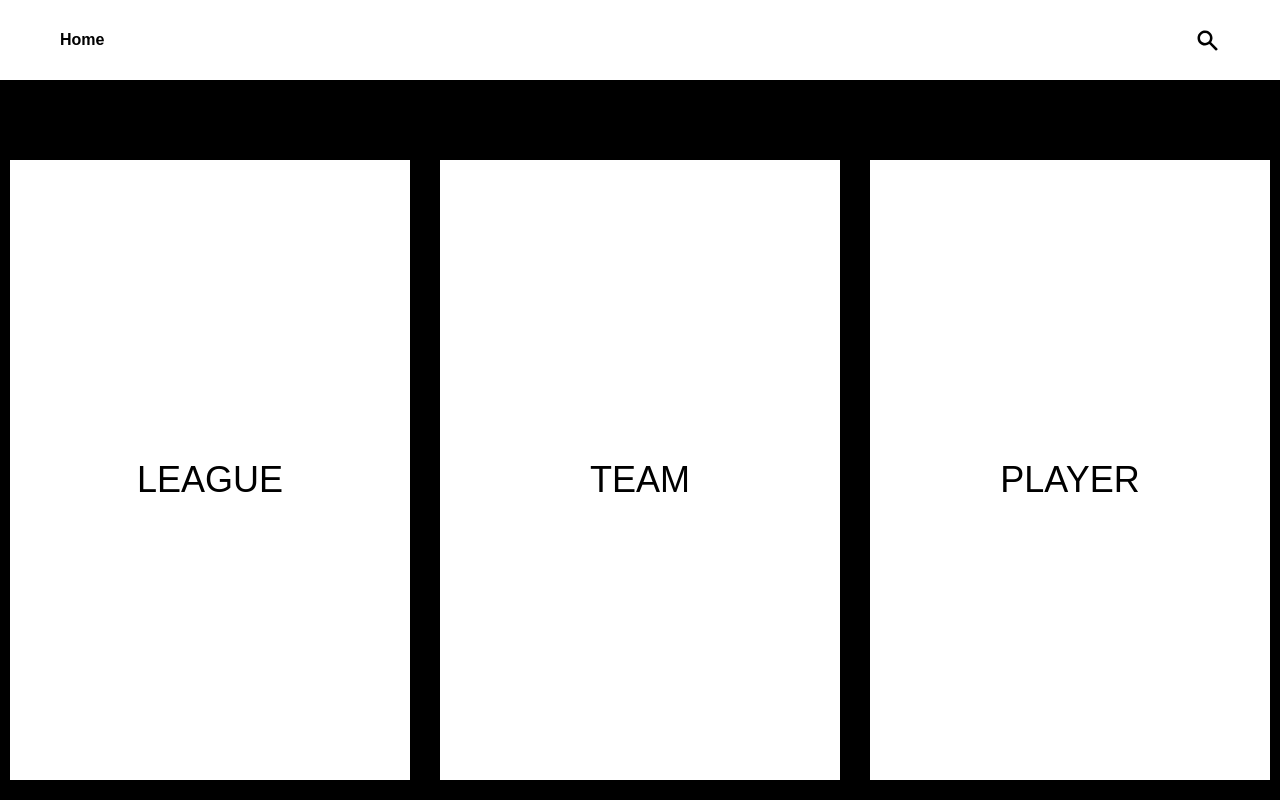
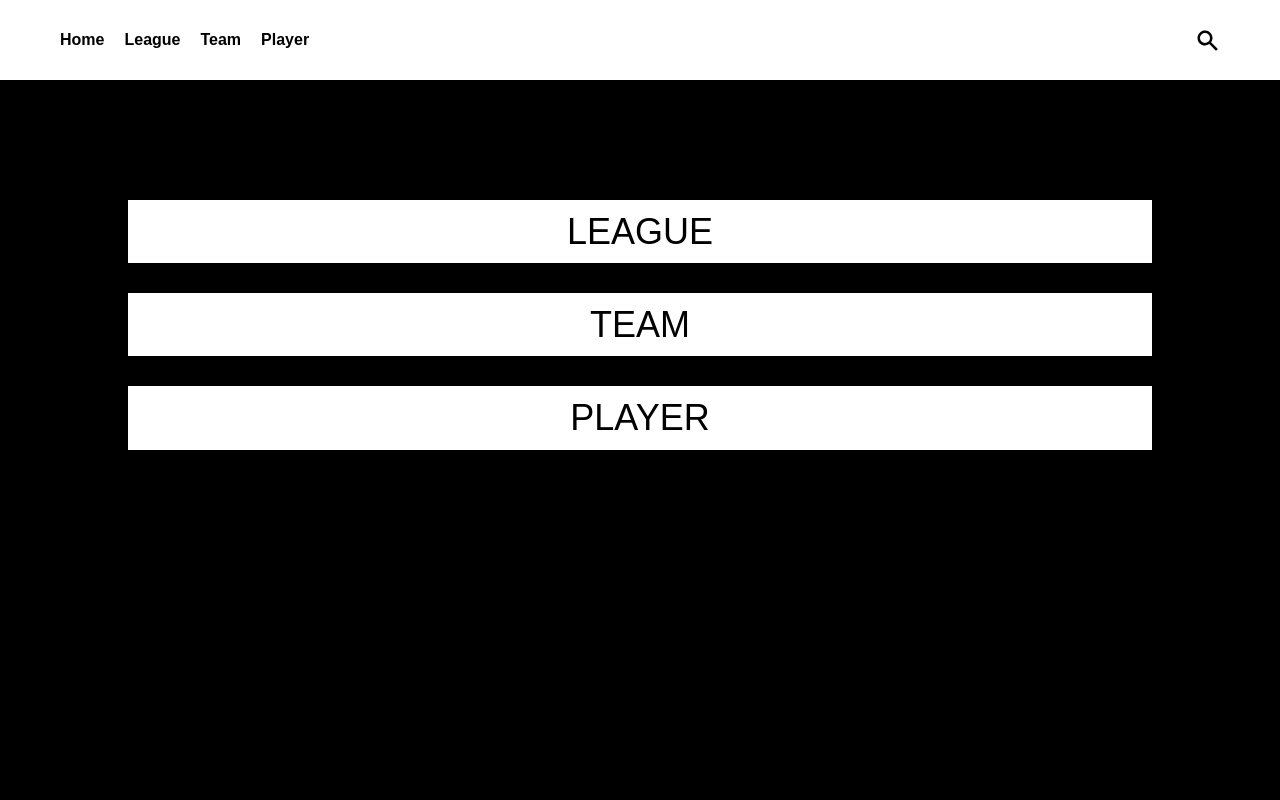
Before and after one commit to Yunsuyeong/mySoccerSearch, a React (Create React App) app: page / in a window 1280 px wide. Built offline with nearby package versions, Linux system fonts and the light colour scheme.

Commit message:
2023/02/16(Search Pages Routing)

```diff
--- a/src/Components/Header.tsx
+++ b/src/Components/Header.tsx
@@ -102,6 +102,15 @@ const Header = () => {
           <Item>
             <Link to="/">Home</Link>
           </Item>
+          <Item>
+            <Link to="/league">League</Link>
+          </Item>
+          <Item>
+            <Link to="/team">Team</Link>
+          </Item>
+          <Item>
+            <Link to="/player">Player</Link>
+          </Item>
         </Items>
       </Col>
       <Col>
--- a/src/Routes/Home.tsx
+++ b/src/Routes/Home.tsx
@@ -1,27 +1,24 @@
 import { useNavigate } from "react-router-dom";
 import styled from "styled-components";
 
-const Banner = styled.div`
+const Wrapper = styled.div`
   width: 100vw;
   height: 100vh;
-  display: flex;
-  justify-content: center;
   background-color: black;
 `;
 
 const Cols = styled.div`
   position: relative;
-  top: -650px;
+  display: flex;
+  justify-content: center;
+  top: 200px;
 `;
 
 const Col = styled.div`
-  display: grid;
-  grid-template-columns: repeat(3, 1fr);
+  display: flex;
+  flex-direction: column;
   gap: 30px;
-  position: absolute;
-  width: 100%;
-  height: 80vh;
-  padding: 10px;
+  width: 80%;
 `;
 
 const Box = styled.div`
@@ -31,15 +28,14 @@ const Box = styled.div`
   background-color: white;
   color: black;
   font-size: 36px;
-  padding-top: 20px;
+  padding: 10px;
   cursor: pointer;
 `;
 
 const Home = () => {
   const navigate = useNavigate();
   return (
-    <>
-      <Banner></Banner>
+    <Wrapper>
       <Cols>
         <Col>
           <Box onClick={() => navigate("/league")}>
@@ -53,7 +49,7 @@ const Home = () => {
           </Box>
         </Col>
       </Cols>
-    </>
+    </Wrapper>
   );
 };
 
--- a/src/Routes/League.tsx
+++ b/src/Routes/League.tsx
@@ -1,6 +1,8 @@
+import { useQuery } from "react-query";
 import styled from "styled-components";
+import { getLeagues, IGetLeagues } from "./player/api";
 
-const Banner = styled.div`
+const Wrapper = styled.div`
   width: 100vw;
   height: 100vh;
   display: flex;
@@ -8,8 +10,54 @@ const Banner = styled.div`
   background-color: black;
 `;
 
+const Cols = styled.div`
+  position: relative;
+  top: -650px;
+`;
+
+const Col = styled.div`
+  display: grid;
+  grid-template-columns: repeat(3, 1fr);
+  gap: 30px;
+  position: absolute;
+  width: 100%;
+  height: 80vh;
+  padding: 10px;
+`;
+
+const Box = styled.div`
+  display: flex;
+  flex-direction: column;
+  justify-content: center;
+  align-items: center;
+  background-color: white;
+  color: black;
+  font-size: 24px;
+  padding-top: 20px;
+  cursor: pointer;
+`;
+
 const League = () => {
-  return <Banner />;
+  const { data, isLoading } = useQuery<IGetLeagues>(
+    ["league", "england"],
+    getLeagues
+  );
+  console.log(data?.response[0].league?.name);
+  return (
+    <>
+      <Wrapper />
+      <Cols>
+        <Col>
+          {data?.response.slice(0, 6).map((res) => (
+            <Box key={res.league.id}>
+              <h1>{res.league.name}</h1>
+              <h2>{res.country.code}</h2>
+            </Box>
+          ))}
+        </Col>
+      </Cols>
+    </>
+  );
 };
 
 export default League;
--- a/src/Routes/search/index.tsx
+++ b/src/Routes/search/index.tsx
@@ -92,9 +92,6 @@ const Search = () => {
   const [searchParams, _] = useSearchParams();
   const keyword = searchParams.get("keyword");
   const navigate = useNavigate();
-  const leagueMatch = useMatch("/search/:leagueId");
-  const teamMatch = useMatch("/search/:teamId");
-  const playerMatch = useMatch("/search/:playerId");
   const { data: leagueData, isLoading } = useQuery<IGetLeagues>(
     ["search", "league"],
     () => getSearchLeague(keyword!)
@@ -115,7 +112,12 @@ const Search = () => {
             <Col>
               <Category>LEAGUE</Category>
               {leagueData?.response.slice(0, 5).map((league) => (
-                <Box key={league.league.id}>
+                <Box
+                  key={league.league.id}
+                  onClick={() =>
+                    navigate(`/search/league?id=${league.league.id}`)
+                  }
+                >
                   <Img src={league.league.logo} />
                   <Name>{league.league.name}</Name>
                 </Box>
@@ -126,7 +128,10 @@ const Search = () => {
             <Col>
               <Category>TEAM</Category>
               {teamData?.response.slice(0, 5).map((team) => (
-                <Box key={team.team.id}>
+                <Box
+                  key={team.team.id}
+                  onClick={() => navigate(`/search/team?id=${team.team.id}`)}
+                >
                   <Img src={team.team.logo} />
                   <Name>{team.team.name}</Name>
                 </Box>
@@ -137,7 +142,12 @@ const Search = () => {
             <Col>
               <Category>PLAYER</Category>
               {playerData?.response.slice(0, 5).map((player) => (
-                <Box key={player.player.id}>
+                <Box
+                  key={player.player.id}
+                  onClick={() =>
+                    navigate(`/search/player?id=${player.player.id}`)
+                  }
+                >
                   <Img src={player.player.photo} />
                   <Name>{player.player.name}</Name>
                 </Box>
--- /dev/null
+++ b/src/Routes/search/league/index.tsx
@@ -0,0 +1,47 @@
+import { useSearchParams } from "react-router-dom";
+import styled from "styled-components";
+
+const Wrapper = styled.div`
+  width: 100vw;
+  height: 100vh;
+  background-color: black;
+`;
+
+const Cols = styled.div`
+  position: relative;
+  display: flex;
+  align-items: center;
+  top: 100px;
+`;
+
+const Col = styled.div`
+  display: flex;
+  flex-direction: column;
+  width: 50vw;
+  height: 80vh;
+  padding: 10px;
+`;
+
+const Box = styled.div`
+  display: flex;
+  align-items: center;
+  background-color: white;
+  color: black;
+  border-bottom: 2px solid black;
+  padding: 15px;
+`;
+
+const LeagueDetail = () => {
+  const [searchParams, _] = useSearchParams();
+  const id = searchParams.get("id");
+  console.log(id);
+  return (
+    <Wrapper>
+      <Cols>
+        <Col></Col>
+      </Cols>
+    </Wrapper>
+  );
+};
+
+export default LeagueDetail;
--- /dev/null
+++ b/src/Routes/search/player/index.tsx
@@ -0,0 +1,47 @@
+import { useSearchParams } from "react-router-dom";
+import styled from "styled-components";
+
+const Wrapper = styled.div`
+  width: 100vw;
+  height: 100vh;
+  background-color: black;
+`;
+
+const Cols = styled.div`
+  position: relative;
+  display: flex;
+  align-items: center;
+  top: 100px;
+`;
+
+const Col = styled.div`
+  display: flex;
+  flex-direction: column;
+  width: 50vw;
+  height: 80vh;
+  padding: 10px;
+`;
+
+const Box = styled.div`
+  display: flex;
+  align-items: center;
+  background-color: white;
+  color: black;
+  border-bottom: 2px solid black;
+  padding: 15px;
+`;
+
+const PlayerDetail = () => {
+  const [searchParams, _] = useSearchParams();
+  const playerId = searchParams.get("id");
+  console.log(playerId);
+  return (
+    <Wrapper>
+      <Cols>
+        <Col></Col>
+      </Cols>
+    </Wrapper>
+  );
+};
+
+export default PlayerDetail;
--- /dev/null
+++ b/src/Routes/search/team/index.tsx
@@ -0,0 +1,10 @@
+import { useSearchParams } from "react-router-dom";
+
+const TeamDetail = () => {
+  const [searchParams, _] = useSearchParams();
+  const teamId = searchParams.get("id");
+  console.log(teamId);
+  return null;
+};
+
+export default TeamDetail;
```
Also changed, not shown: src/Router.tsx (+27 -0 lines).
